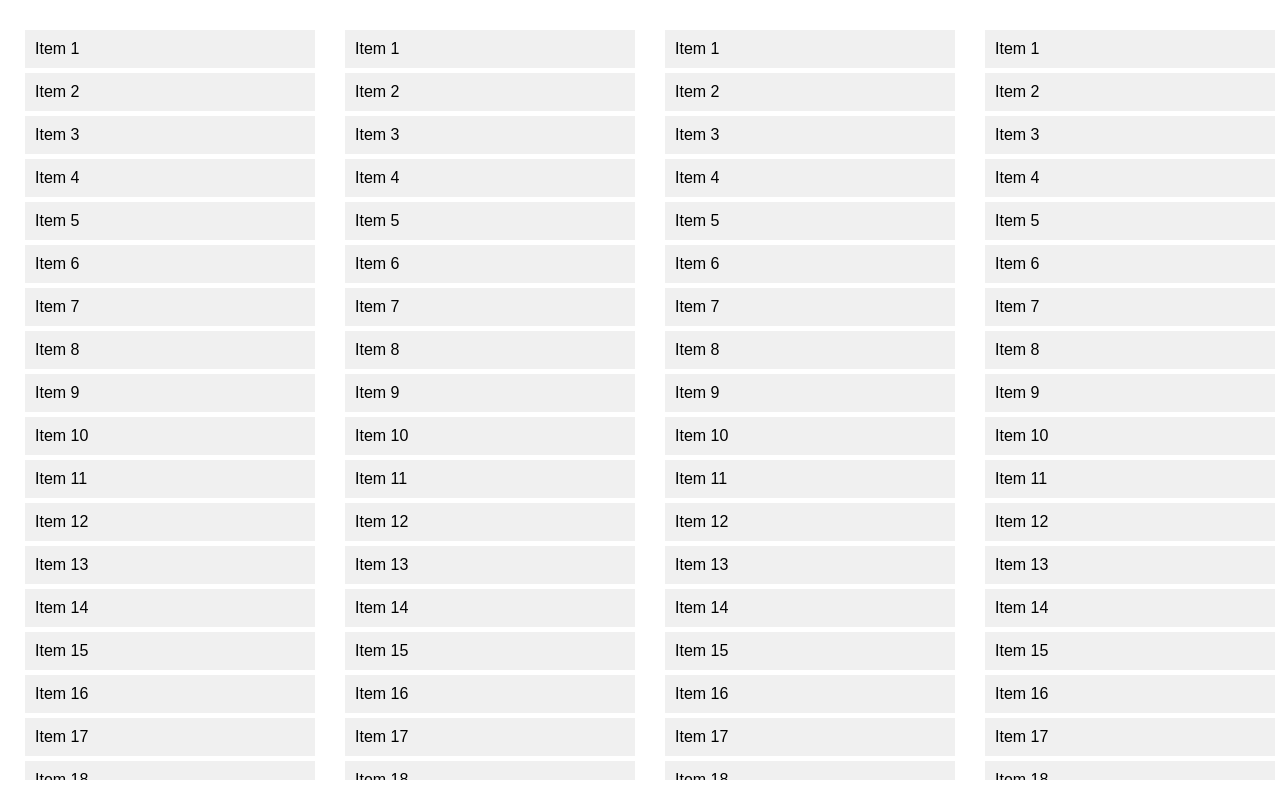
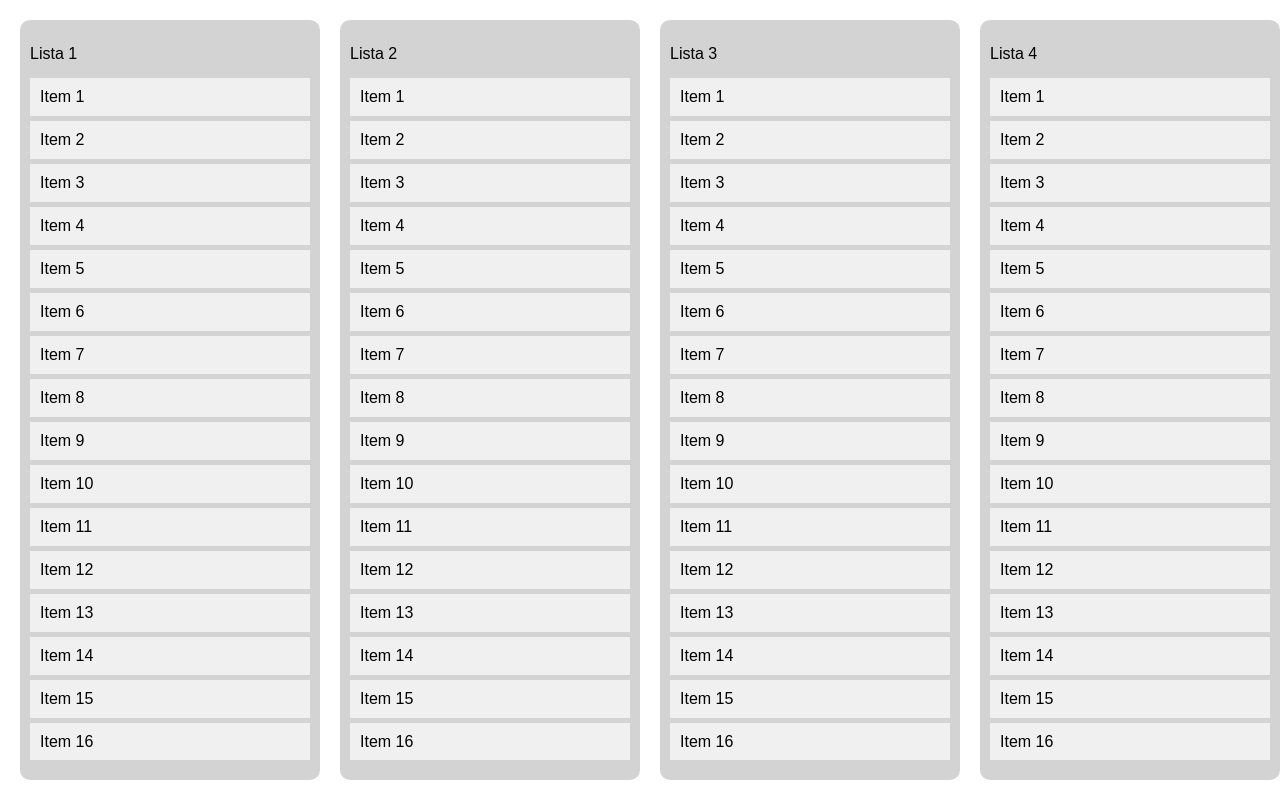
Before and after one commit to pedroping/js-drag-and-drop, a plain HTML site: page index.html in a window 1280 px wide. Drawn offline with Linux system fonts and the light colour scheme.

Commit message:
Feat: create list styles

```diff
--- a/index.css
+++ b/index.css
@@ -7,7 +7,8 @@ html {
   overscroll-behavior: none;
 }
 
-body, main {
+body,
+main {
   height: 100%;
   display: block;
   width: 100vw;
@@ -29,9 +30,29 @@ body, main {
   margin: 0;
 }
 
+.list {
+  display: flex;
+  flex-direction: column;
+  height: min-content;
+  max-height: 100%;
+  padding: 20px 5px;
+  border-radius: 10px;
+  min-width: 300px;
+  background-color: lightgray;
+}
+
+.header {
+  padding: 5px;
+}
+
+.content {
+  height: 100%;
+  overflow: auto;
+  max-height: 100%;
+}
+
 .sortable-list {
-  width: 300px;
-  min-width: 300px;
+  width: 100%;
   overflow: auto;
   height: 100%;
 }
@@ -57,7 +78,7 @@ li {
 }
 
 .preview {
-  background-color: lightgray;
+  background-color: gray;
   padding: 0px;
   height: 40px;
   position: absolute;
--- a/index.html
+++ b/index.html
@@ -12,6 +12,9 @@
   <body>
     <main>
       <div class="page-content" id="page-content">
+        <div class="list">
+          <div class="header">Lista 1</div>
+          <div class="content">
             <div class="sortable-list">
               <ul id="sortable">
                 <li>Item 1</li>
@@ -38,7 +41,12 @@
                 <li>Item 22</li>
               </ul>
             </div>
+          </div>
+        </div>
 
+        <div class="list">
+          <div class="header">Lista 2</div>
+          <div class="content">
             <div class="sortable-list">
               <ul id="sortable">
                 <li>Item 1</li>
@@ -65,7 +73,12 @@
                 <li>Item 22</li>
               </ul>
             </div>
+          </div>
+        </div>
 
+        <div class="list">
+          <div class="header">Lista 3</div>
+          <div class="content">
             <div class="sortable-list">
               <ul id="sortable">
                 <li>Item 1</li>
@@ -92,7 +105,12 @@
                 <li>Item 22</li>
               </ul>
             </div>
+          </div>
+        </div>
 
+        <div class="list">
+          <div class="header">Lista 4</div>
+          <div class="content">
             <div class="sortable-list">
               <ul id="sortable">
                 <li>Item 1</li>
@@ -119,7 +137,12 @@
                 <li>Item 22</li>
               </ul>
             </div>
+          </div>
+        </div>
 
+        <div class="list">
+          <div class="header">Lista 5</div>
+          <div class="content">
             <div class="sortable-list">
               <ul id="sortable">
                 <li>Item 1</li>
@@ -146,7 +169,12 @@
                 <li>Item 22</li>
               </ul>
             </div>
+          </div>
+        </div>
 
+        <div class="list">
+          <div class="header">Lista 6</div>
+          <div class="content">
             <div class="sortable-list">
               <ul id="sortable">
                 <li>Item 1</li>
@@ -157,6 +185,8 @@
               </ul>
             </div>
           </div>
+        </div>
+      </div>
     </main>
     <script src="index.js"></script>
   </body>
--- a/index.js
+++ b/index.js
@@ -394,7 +394,7 @@ const createPageXInterval = (move) => {
 
 const createListYInterval = (move) => {
   return setInterval(() => {
-    sortableList.parentElement.scrollTop += move;
+    sortableList.parentElement.parentElement.scrollTop += move;
 
     const afterElement = getDragAfterElement(actualYPosition);
 
@@ -421,8 +421,6 @@ const createListYInterval = (move) => {
   }, 10);
 };
 
-const getIsPreviewFirst = () => Array.from(sortableList.children).filter((el) => el != selectedElement).findIndex(element => element == previewElement) == 0;
-
 const getDragAfterElement = (y) => {
   const draggableElements = Array.from(sortableList.children).filter(
     (el) => el != selectedElement && el != previewElement
@@ -447,6 +445,8 @@ const getDragAfterElement = (y) => {
   ).element;
 };
 
+const getIsPreviewFirst = () => Array.from(sortableList.children).filter((el) => el != selectedElement).findIndex(element => element == previewElement) == 0;
+
 // Move page with mouse
 
 document.addEventListener('mousedown', (event) => {
```
Lines whose indentation alone changed are shown as unchanged.
